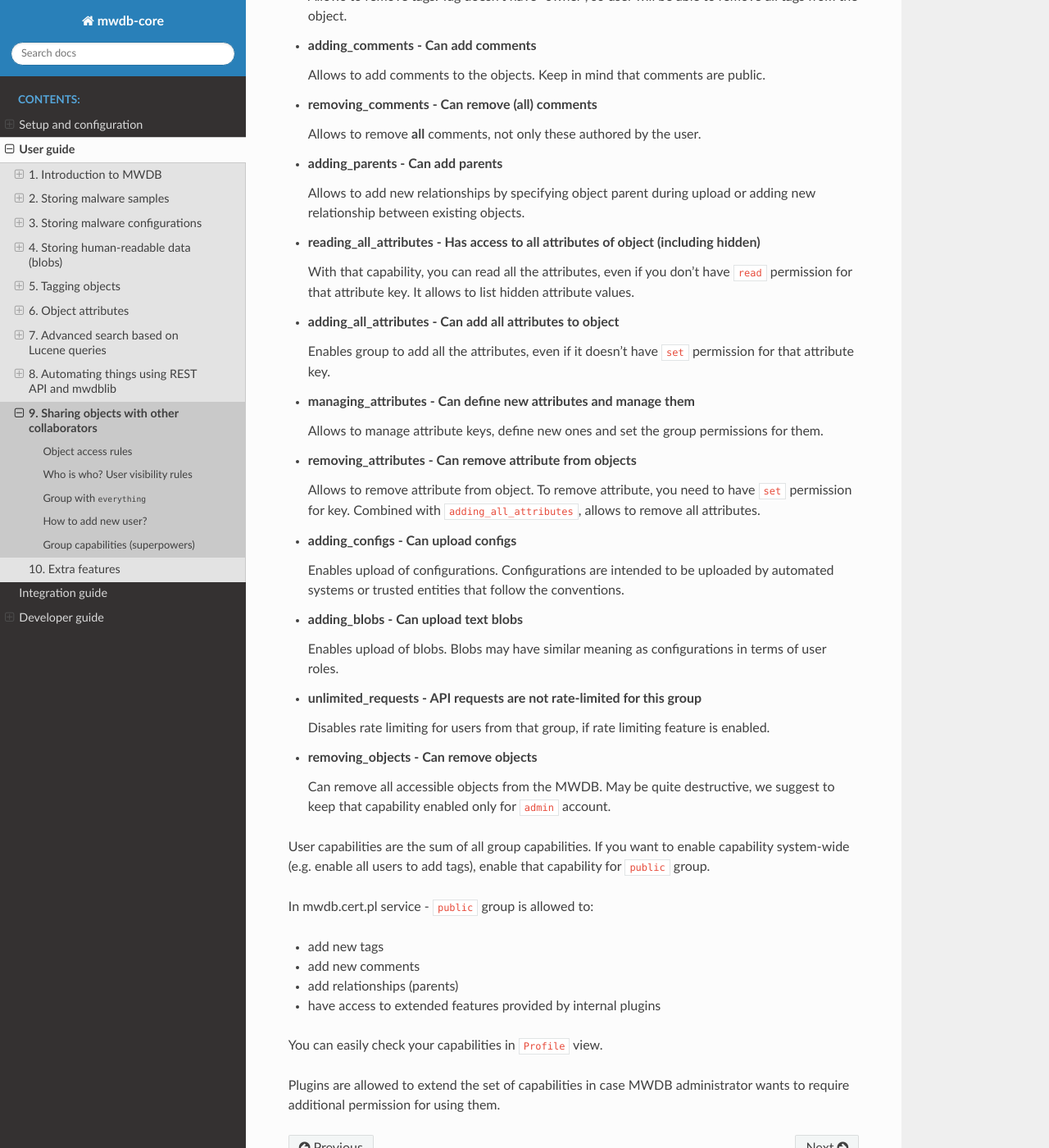
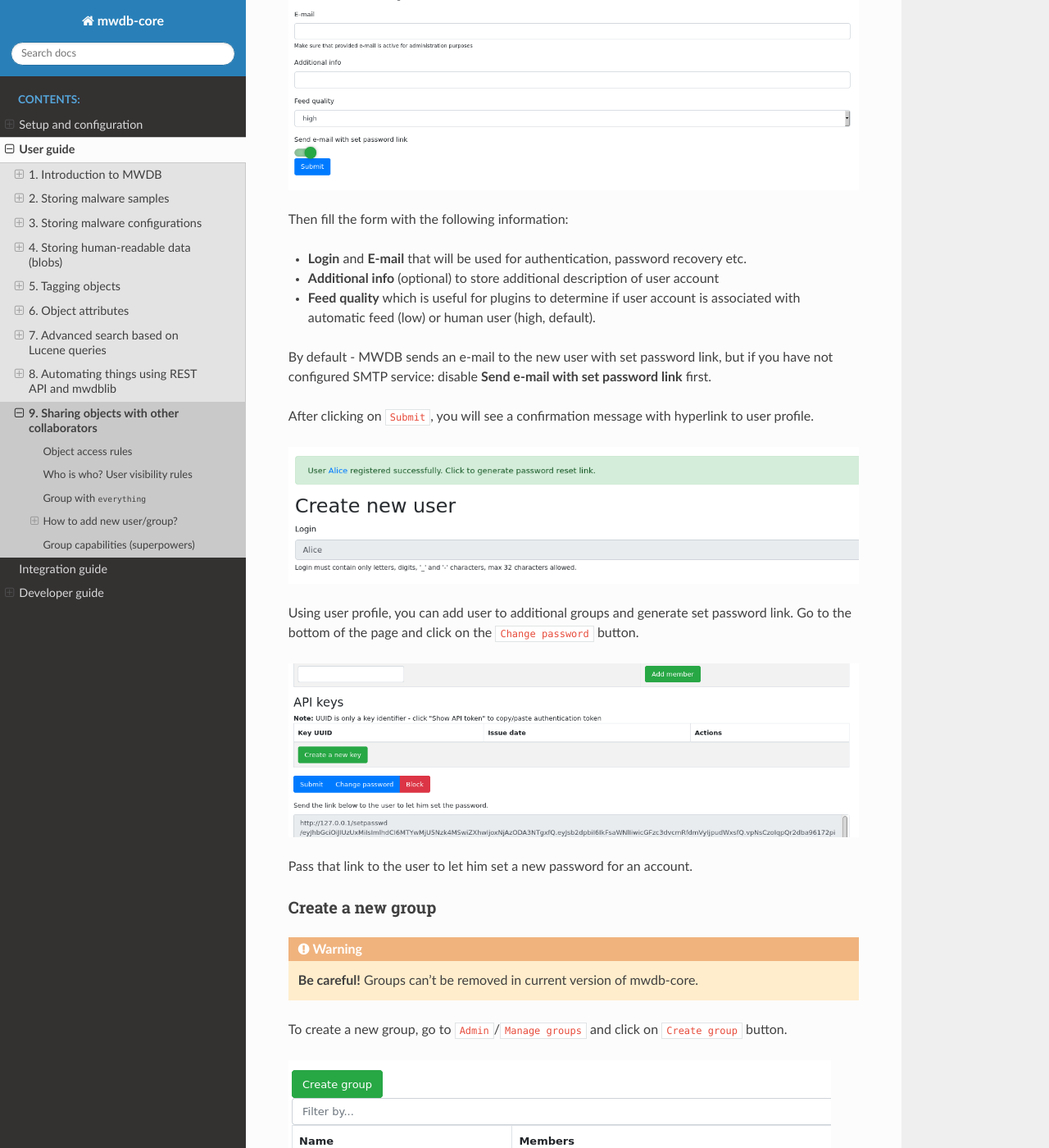
Before and after one commit to CERT-Polska/mwdb-core, a Sphinx documentation site: the page built from docs/user-guide/9-Sharing-objects.rst, in a window 1280 px wide and 1400 px high, scrolled down 4285 px. Shown: the whole window at 82% size. Built offline with Sphinx 7.4.7 and the Read the Docs theme 2.0.0, drawn with Linux system fonts in a browser that asks for light colours; some of the changed text lies outside the part shown.

Commit message:
Next parts of content

```diff
--- a/docs/index.rst
+++ b/docs/index.rst
@@ -21,6 +21,7 @@
    setup-and-configuration
    user-guide/index
    integration-guide
+   extra-features
    developer-guide
 
 Indices and tables
--- a/docs/user-guide/9-Sharing-objects.rst
+++ b/docs/user-guide/9-Sharing-objects.rst
@@ -31,15 +31,29 @@
 * **Everybody** - in that case, object is shared with ``public`` group, which means that everybody will have access to the uploaded object and all its descendants.
 * **Only me** - your object will be shared only with your group.
 
-Note that all options share the uploaded object with your private group. In addition, your object will be always shared with special ``everything`` group, which is described later.
+Note that all options share the uploaded object with your private group. In addition, your object will be **always** shared with special ``everything`` group described later.
 
-// image with upload screen
+.. image:: ../_static/upload-share-with.png
+   :target: ../_static/upload-share-with.png
+   :alt: Upload sharing options
+
+.. note::
+
+  If you are not a member of any additional group, you will see only **Everybody** and **Only me** (default) options
 
 Current object access rules are visible in ``Shares`` box. Entries with the same identifier as currently watched object are originating from the upload of that object. Others are inherited from the parents
 
-// image example
+.. image:: ../_static/shares.png
+   :target: ../_static/shares.png
+   :alt: Upload sharing options
 
-In example presented above: ``<describe the example>``
+In example presented above:
+
+* **karton** added blob (blue colored) with config as a parent
+* **certpl-systems** group has access to blob because Karton is a member of that group. Uploader (Karton) decided to share uploaded object with all groups.
+* **Alice** has access to blob because she added the original archive (green colored) before
+* **public** group has access because Alice decided that she want to share archive with everybody
+* **Chris** added Remcos sample (red colored) directly one day later, so he has got additional exclusive access to the blob. If archive was not added to the `public` group
 
 Who is who? User visibility rules
 ---------------------------------
@@ -71,12 +85,74 @@
     ``everything`` group can be renamed. To make the ``everything`` group more friendly for other people in your organization, you can use your organization name instead.
 
 
-How to add new user?
---------------------
+How to add new user/group?
+--------------------------
 
-TBD
+Users and groups can be managed by administrator using ``Manage users`` and ``Manage groups`` views in ``Admin`` menu.
 
-Tell about Feed quality
+Create a new user
+~~~~~~~~~~~~~~~~~
+
+.. warning::
+
+  **Be careful!** User accounts can't be renamed nor removed in current version of mwdb-core.
+
+To create a new user, go to ``Admin``/``Manage users`` and click on ``Register user`` button.
+
+.. image:: ../_static/admin-register-user.png
+   :target: ../_static/admin-register-user.png
+   :alt: Register user button
+
+.. image:: ../_static/create-user-form.png
+   :target: ../_static/create-user-form.png
+   :alt: Create user form
+
+Then fill the form with the following information:
+
+* **Login** and **E-mail** that will be used for authentication, password recovery etc.
+* **Additional info** (optional) to store additional description of user account
+* **Feed quality** which is useful for plugins to determine if user account is associated with automatic feed (low) or human user (high, default).
+
+By default - MWDB sends an e-mail to the new user with set password link, but if you have not configured SMTP service: disable **Send e-mail with set password link** first.
+
+After clicking on ``Submit``, you will see a confirmation message with hyperlink to user profile.
+
+.. image:: ../_static/user-create-confirmation.png
+   :target: ../_static/user-create-confirmation.png
+   :alt: Create user form
+
+Using user profile, you can add user to additional groups and generate set password link. Go to the bottom of the page and click on the ``Change password`` button.
+
+.. image:: ../_static/change-password.png
+   :target: ../_static/change-password.png
+   :alt: Change password
+
+Pass that link to the user to let him set a new password for an account.
+
+Create a new group
+~~~~~~~~~~~~~~~~~~
+
+.. warning::
+
+  **Be careful!** Groups can't be removed in current version of mwdb-core.
+
+To create a new group, go to ``Admin``/``Manage groups`` and click on ``Create group`` button.
+
+.. image:: ../_static/admin-register-group.png
+   :target: ../_static/admin-register-group.png
+   :alt: Register group button
+
+.. image:: ../_static/create-group-form.png
+   :target: ../_static/create-group-form.png
+   :alt: Create group form
+
+Set name for a new group. After clicking on ``Submit``, you will see a confirmation message with hyperlink to group settings.
+
+.. image:: ../_static/new-group.png
+   :target: ../_static/new-group.png
+   :alt: Create group form
+
+In group settings view, you can add members to the new group.
 
 Group capabilities (superpowers)
 --------------------------------
--- a/docs/user-guide/index.rst
+++ b/docs/user-guide/index.rst
@@ -16,4 +16,3 @@
    7-Lucene-search
    8-REST-and-mwdblib
    9-Sharing-objects
-   10-Extra-features
```
Also changed, not shown: docs/user-guide/10-Extra-features.rst (deleted, +0 -8 lines), docs/_static/admin-register-group.png (added), docs/_static/admin-register-user.png (added), docs/_static/change-password.png (added), docs/_static/create-group-form.png (added), docs/_static/create-user-form.png (added), docs/_static/new-group.png (added), docs/_static/shares.png (added), docs/_static/upload-share-with.png (added), docs/_static/user-create-confirmation.png (added), docs/extra-features.rst (added).
